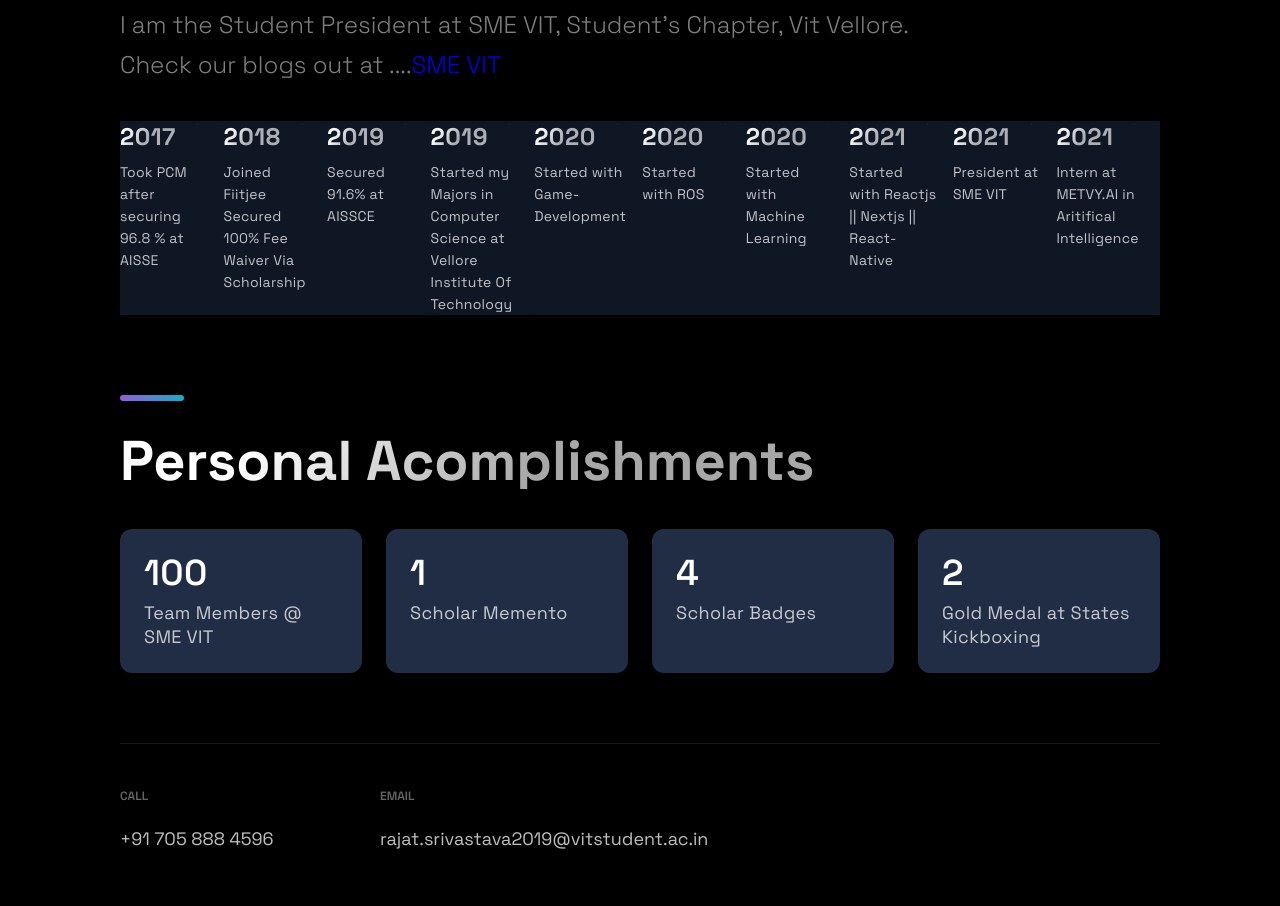
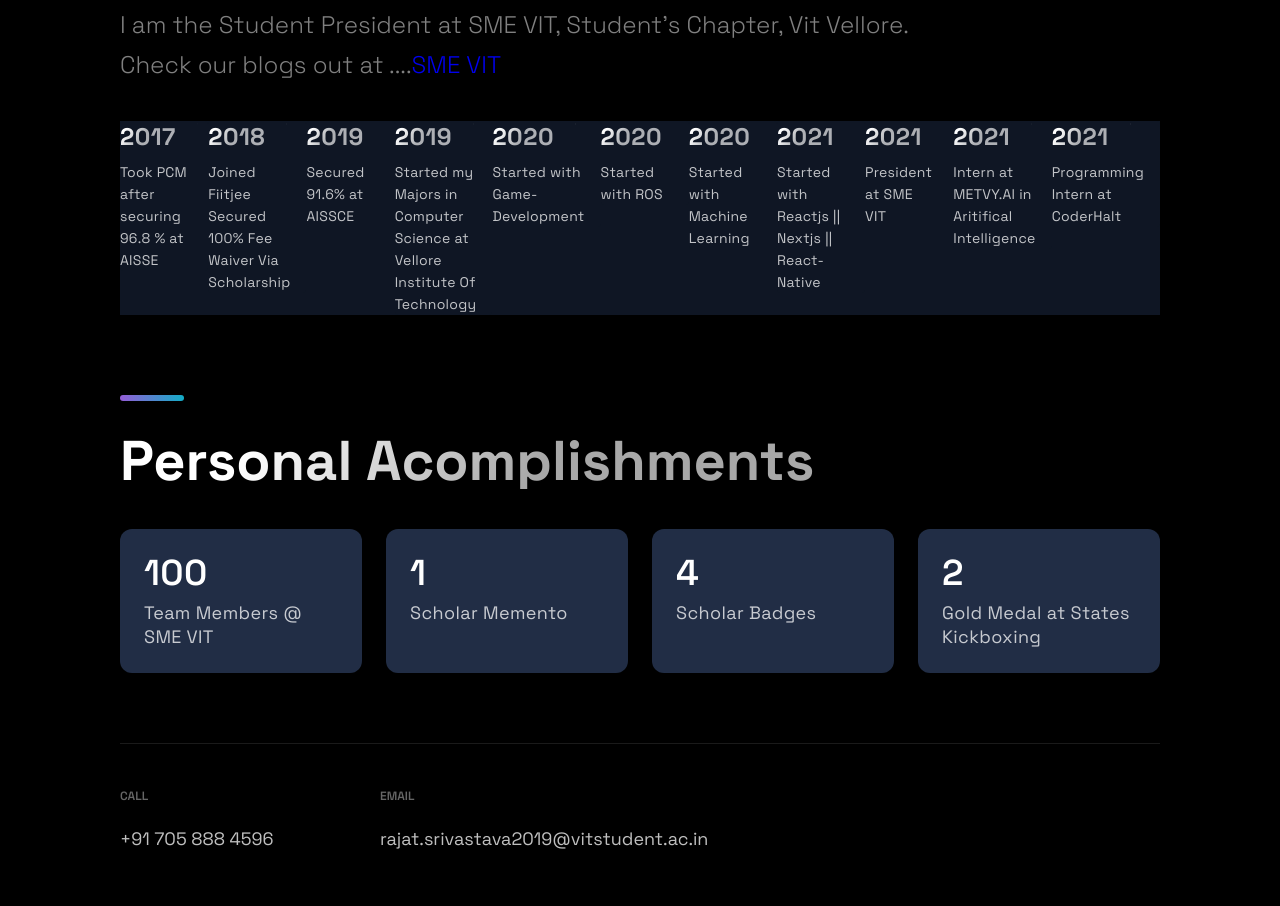
Before and after one commit to rajat1201rm/mysite, a Next.js app: page / in a window 1280 px wide. Shown: the part 2110-3016 px from the top of the page. Built offline with nearby package versions, Linux system fonts and the light colour scheme.

Commit message:
Update constants.js

```diff
--- a/src/constants/constants.js
+++ b/src/constants/constants.js
@@ -47,4 +47,5 @@ export const TimeLineData = [
   { year: 2020, text: 'Started with Machine Learning', },
   { year: 2021, text: 'Started with Reactjs || Nextjs || React-Native', },
   { year: 2021, text: 'President at SME VIT'},
-  {year: 2021, text : 'Intern at METVY.AI in Aritifical Intelligence'} ]
+  {year: 2021, text : 'Intern at METVY.AI in Aritifical Intelligence'},
+{year: 2021, text : 'Programming Intern at CoderHalt'}]
```
